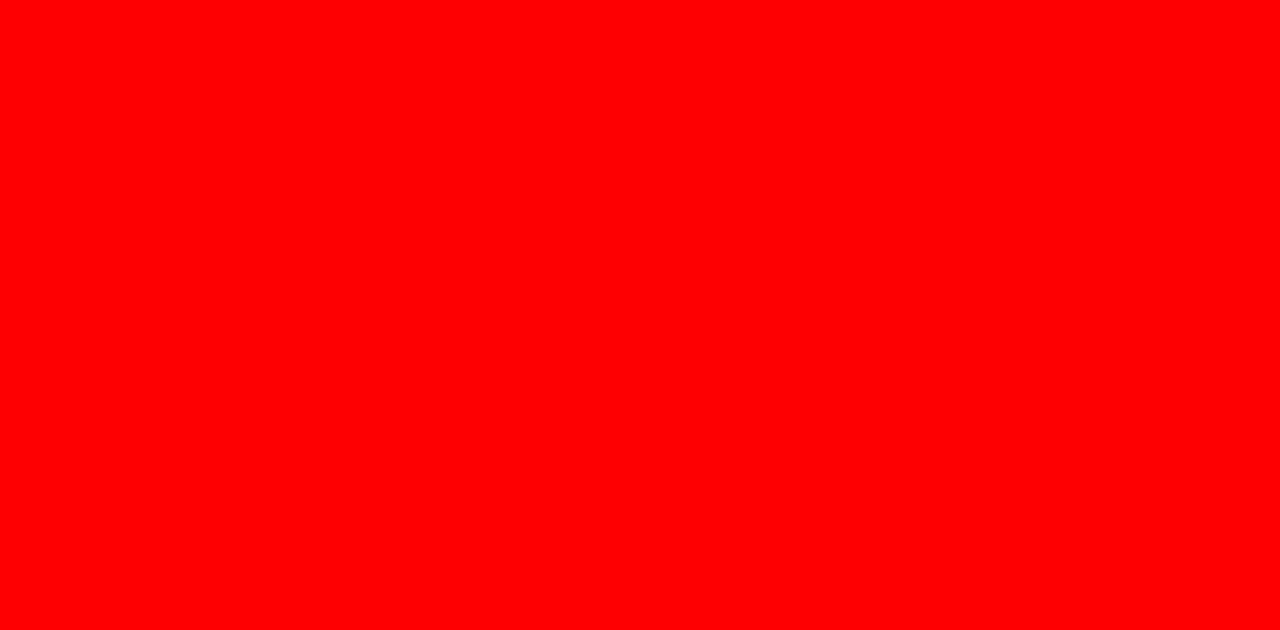
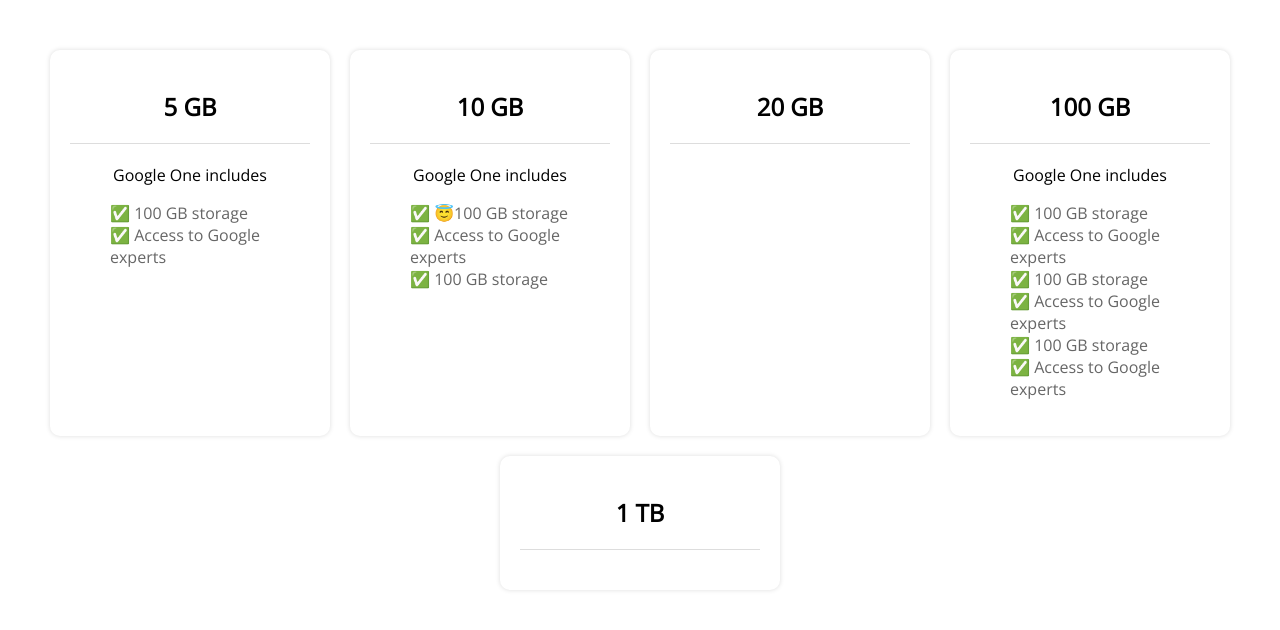
Before and after one commit to abhijitk7/pricing-layout, a plain HTML site: page index.html in a window 1280 px wide. Drawn offline with nearby package versions, Linux system fonts and the light colour scheme.

Commit message:
final code

```diff
--- a/index.html
+++ b/index.html
@@ -3,9 +3,78 @@
     <meta charset="UTF-8">
     <meta name="viewport" content="width=device-width, initial-scale=1.0">
     <title>Document</title>
+    <link href="https://fonts.googleapis.com/css2?family=Open+Sans&display=swap" rel="stylesheet">
     <link rel="stylesheet" href="./style.css"/>
+
 </head>
 <body>
+    <section class="price-options-wrapper">
+        <div>
+            <h1>5 GB</h1>
+            <p>Google One includes</p>
 
+            <div>
+                <ul>
+                    <li>
+                        ✅ 100 GB storage
+                    </li>
+                    <li>
+                        ✅ Access to Google experts
+                    </li>
+                </ul>
+            </div>
+        </div>
+        <div>
+            <h1>10 GB</h1>
+            <p>Google One includes</p>
+
+            <div>
+                <ul>
+                    <li>
+                        ✅ 😇100 GB storage
+                    </li>
+                    <li>
+                        ✅ Access to Google experts
+                    </li>
+                    <li>
+                        ✅ 100 GB storage
+                    </li>
+                </ul>
+            </div>
+        </div>
+        <div>
+            <h1>20 GB</h1>
+        </div>
+        <div>
+            <h1>100 GB</h1>
+            <p>Google One includes</p>
+
+            <div>
+                <ul>
+                    <li>
+                        ✅ 100 GB storage
+                    </li>
+                    <li>
+                        ✅ Access to Google experts
+                    </li>
+                    <li>
+                        ✅ 100 GB storage
+                    </li>
+                    <li>
+                        ✅ Access to Google experts
+                    </li>
+                    <li>
+                        ✅ 100 GB storage
+                    </li>
+                    <li>
+                        ✅ Access to Google experts
+                    </li>
+                </ul>
+            </div>
+        </div>
+        <div>
+            <h1>1 TB</h1>
+        </div>
+    </section>
 </body>
 </html>
--- a/style.css
+++ b/style.css
@@ -1,3 +1,34 @@
-body{
-    background-color: red;
+body {
+    font-family: "Open Sans", sans-serif;
 }
+
+.price-options-wrapper {
+    display: flex;
+    max-width: 1200px;
+    margin: 40px auto;
+    flex-wrap: wrap;
+    justify-content: center;
+}
+
+.price-options-wrapper > div {
+    max-width: 100%;
+    width: 280px;
+    min-width: calc(25% - 20px);
+    text-align: center;
+    padding: 20px;
+    box-sizing: border-box;
+    box-shadow: 0 0 5px #ddd;
+    margin: 10px;
+    border-radius: 10px;
+}
+
+.price-options-wrapper > div > h1 {
+    padding-bottom: 20px;
+    border-bottom: 1px solid #ddd;
+}
+
+.price-options-wrapper > div > div > ul {
+    list-style: none;
+    text-align: left;
+    color: #666;
+}
```
